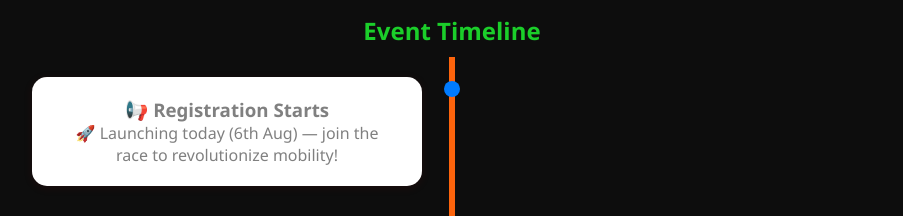
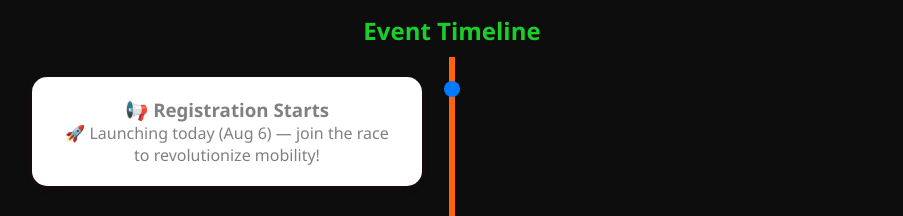
Before and after one commit to Siva-68/mobilityx, a plain HTML site: page updated_index.html in a window 1280 px wide. Shown: the part 1440-1656 px from the top of the page, without its empty margins (188-1091 px from the left). Drawn offline with Linux system fonts and the light colour scheme.

Commit message:
Update updated_index.html

```diff
--- a/updated_index.html
+++ b/updated_index.html
@@ -69,7 +69,7 @@
           <div class="timeline-dot"></div>
           <div class="timeline-content">
             <h3>📢 Registration Starts</h3>
-            <p>🚀 Launching today (6th Aug) — join the race to revolutionize mobility!</p>
+            <p>🚀 Launching today (Aug 6) — join the race to revolutionize mobility!</p>
           </div>
         </div>
         <div class="timeline-container right">
```
